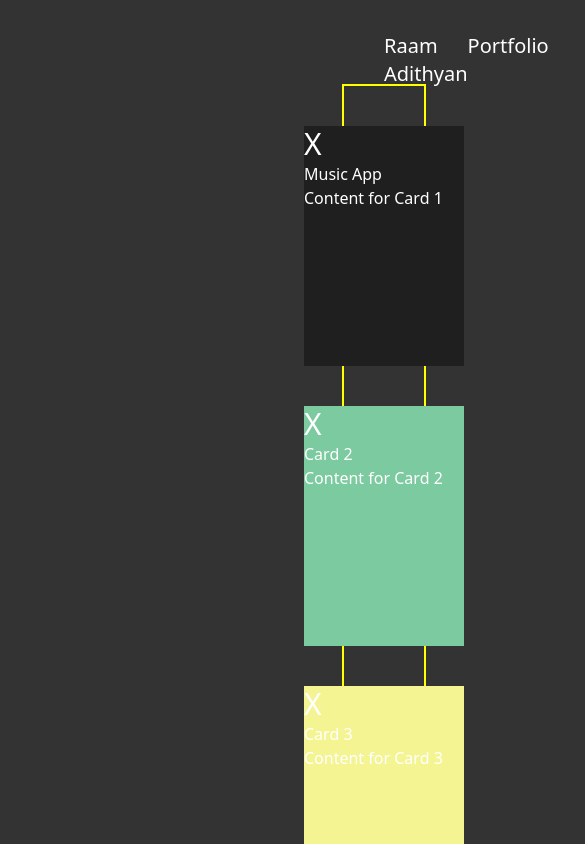
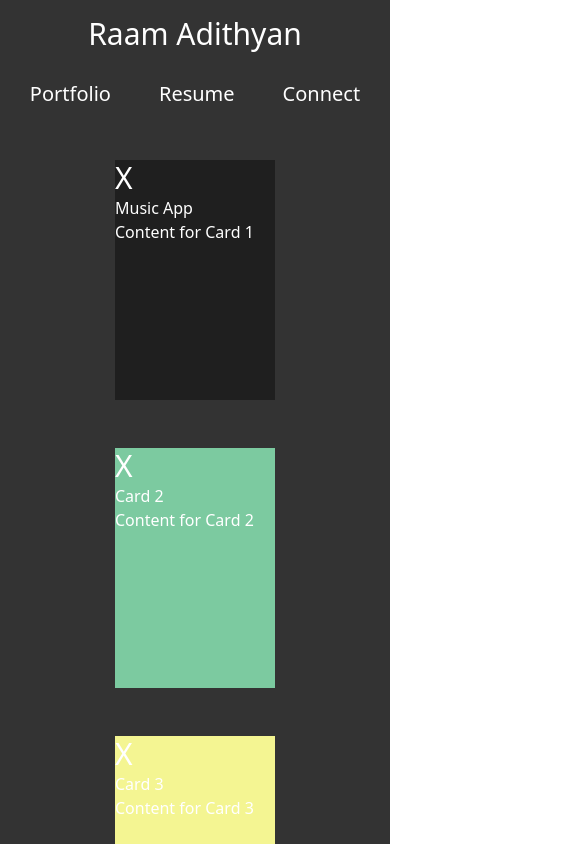
Before and after one commit to raamadithyan/portfolio, a Next.js app: page /portfolio in a window 390 px wide. Shown: the top 844 px of the page, 585 px wide, since content can reach past the window. Built offline with nearby package versions, Linux system fonts and the light colour scheme.

Commit message:
done responsive design for portfolio page

```diff
--- a/src/components/header.js
+++ b/src/components/header.js
@@ -1,14 +1,20 @@
  import Link from "next/link";
+ import { createPortal } from "react-dom";
 
 
  const Header = () => {
  	return (
- 		<header className="fixed w-full flex justify-between py-4 px-96 z-10">
- 		<div className="logo text-xl">
+ 		<header className=" justify-center
+ 		fixed w-full flex sm:justify-between py-4 sm:px-96 z-40">
+
+ 		<div className="text-3xl py-0 block z-50
+ 		sm:flex sm:gap-12 sm:py-4  sm:text-xl">
  		<Link href="/"> Raam Adithyan</Link>
  		</div>
 
- 		<div className="header-items">
+ 		<div className=" absolute  flex py-16
+ 		sm:flex gap-12 sm:py-4 sm:relative
+ 		">
 
  		<div className="header-item text-xl">
  		<Link href="/portfolio"> Portfolio</Link>
--- a/src/pages/portfolio/index.js
+++ b/src/pages/portfolio/index.js
@@ -9,12 +9,22 @@ export default function Portfolio() {
     { title: 'Card 2', content: 'Content for Card 2',color:'#7CCAA0',path:'two' },
     { title: 'Card 3', content: 'Content for Card 3',color:'#F4F592' ,path:'three'},
     { title: 'Card 3', content: 'Content for Card 3',color:'#3CCAA0',path:'four' },
-
   ];
   return (
     <Page>
-    <div className='  bg-[#333] w-full h-[100vh] absolute top-0 left-0 px-96 flex items-center justify-center'>
-      <div className="app z-20   ">
+    <div className='  bg-[#333] w-full h-fit absolute top-0 left-0 flex items-center justify-center
+     sm:h-full
+    '>
+      <div
+        className="
+
+           flex flex-wrap items-center justify-center
+          gap-12 p-12 mt-28
+          w-fit h-full  z-20
+          sm:w-full sm:h-fit sm:flex sm:mt-14 sm:mx-80
+
+
+             ">
       {cards.map((card, index) => (
         <Card
          key={card.title} title={card.title} content={card.content}
--- a/src/styles/globals.css
+++ b/src/styles/globals.css
@@ -15,11 +15,7 @@ body,html {
 	padding:16px 0;
 }
 
-.logo {
-/*	background-color: pink;*/
-display: flex;
-	padding:16px 0;
-}
+
 
 a{
 	color: white;
@@ -57,18 +53,6 @@ h4 {
 
 }
 
-.app {
-  border: 2px solid yellow;
-  display: flex;
-  flex-wrap: wrap;
-  justify-content: center;
-  align-items: center;
-  column-gap: 104px;
-  row-gap: 40px;
-  height: calc(100vh - 20vh);
-  width: 100%;
-  padding: 40px;
-}
 
 /* Card.css */
 .card {
```
